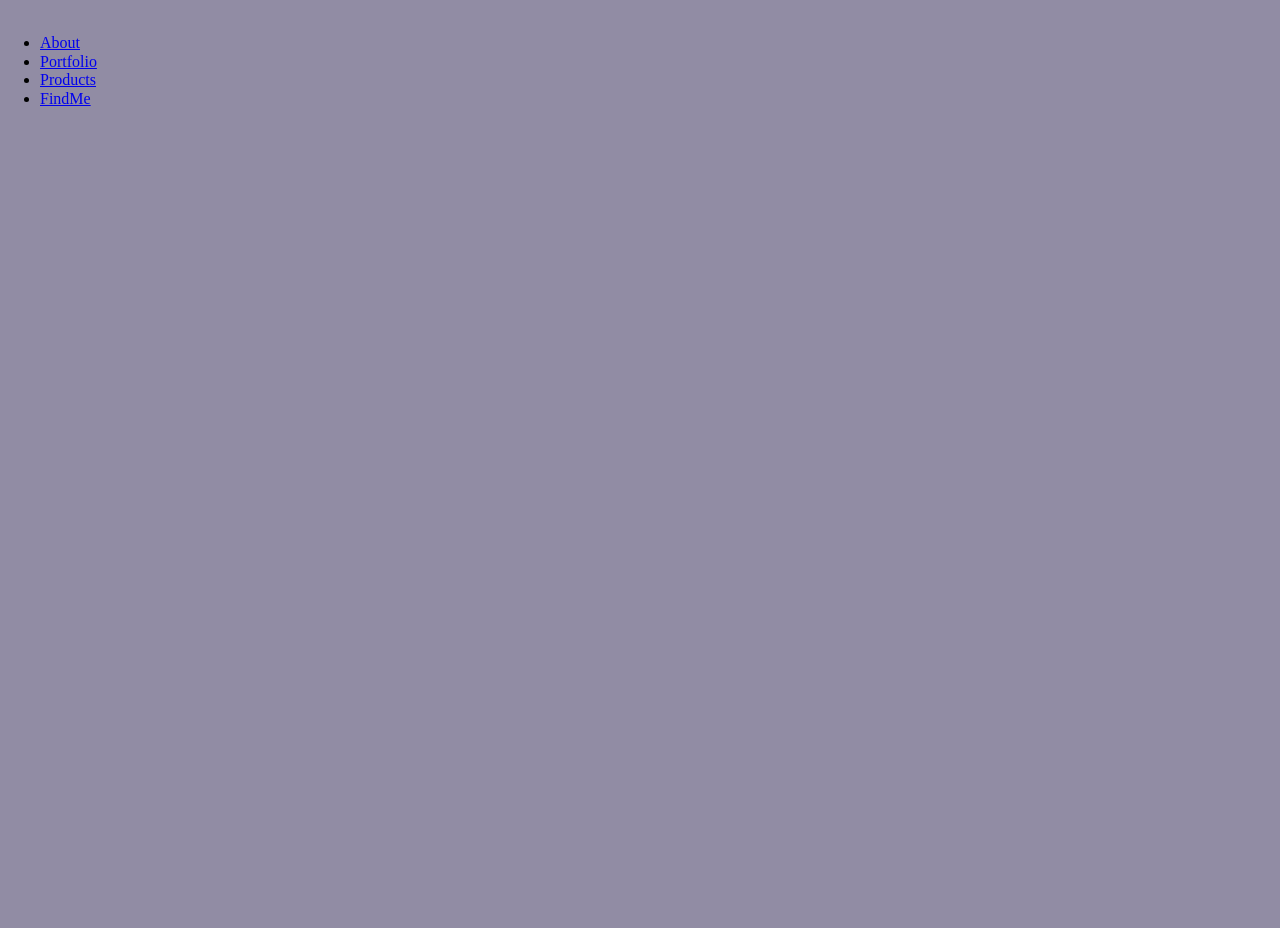
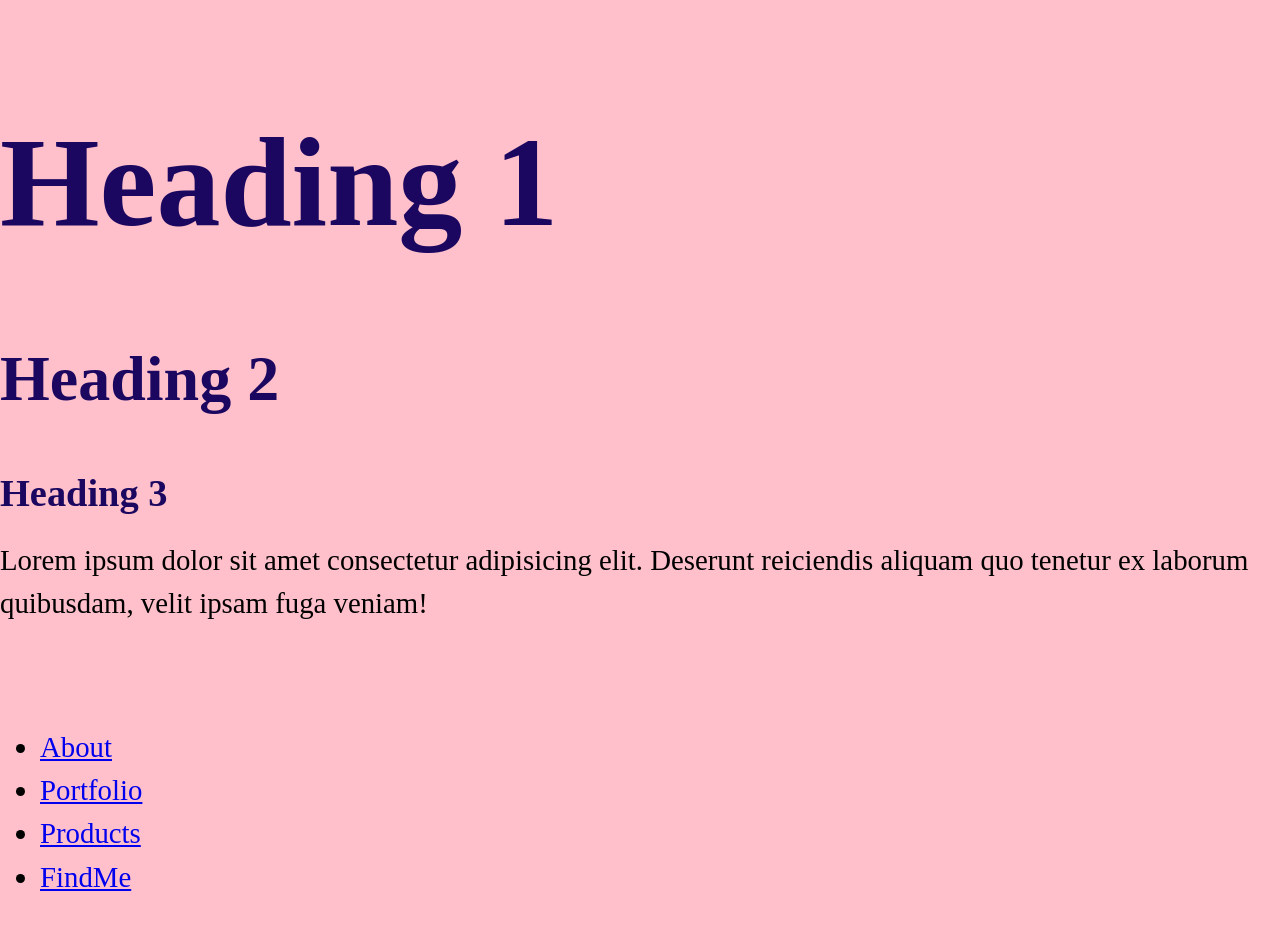
Before and after one commit to lecturewww/Tuts_project01, a plain HTML site: page index.html in a window 1280 px wide. Before the commit the page ends 800 px from the top, so only its background shows below. Drawn offline with Linux system fonts and the light colour scheme.

Commit message:
Defined basic style

```diff
--- a/css/style.css
+++ b/css/style.css
@@ -3,16 +3,26 @@
     --color-primary : #2584ff;
     --color-secondary :#00d9ff;
     --color-accent:#ff3400;
-    --color-heading: #1b0760;
+    --color-headings: #1b0760;
     --color-body : #918ca4;
     --color-body-darker: #5c5577;
-    --color-border: #ccc;
+    --color-body: #ccc;
     --border-radius: 30px;
     }
-    *, *::after, *::before {
-        box-sizing: border-box;
-      }
+body {
+    body { font-family: Inter, Arial, Helvetica, sans-serif; }
+    background-color: var(--color-body);
+}
+h1,h2,h3 { color: var(--color-headings); margin-bottom: 1rem;}
+h1 { font-size:7rem;}
+h2 { font-size:4rem;}
+h3 { font-size:3rem; }
+body { font-size:2.4rem; line-height: 1.5}
+p { margin-top:0;}
+@media screen and (min-width:1024px){
 
-body {
-    background-color: var(--color-body)
+ body { font-size: 1.8rem; background: pink}
+ h1 { font-size: 8rem}
+ h2 { font-size: 4rem}
+ h3 { font-size: 2.4rem}
 }
--- a/index.html
+++ b/index.html
@@ -6,8 +6,15 @@
     <title>Document</title>
     <!-- <link rel="stylesheet" href="./css/normalize.css"> -->
     <link rel="stylesheet" href="./css/style.css">
+    <link rel="preconnect" href="https://fonts.googleapis.com">
+<link rel="preconnect" href="https://fonts.gstatic.com" crossorigin>
+<link href="https://fonts.googleapis.com/css2?family=Inter&display=swap" rel="stylesheet">
 </head>
 <body>
+    <h1>Heading 1</h1>
+    <h2>Heading 2</h2>
+    <h3>Heading 3</h3>
+    <p>Lorem ipsum dolor sit amet consectetur adipisicing elit. Deserunt reiciendis aliquam quo tenetur ex laborum quibusdam, velit ipsam fuga veniam!</p>
     <header>
         <nav class="nav collapsible">
             <a class="nav__brand">
```
